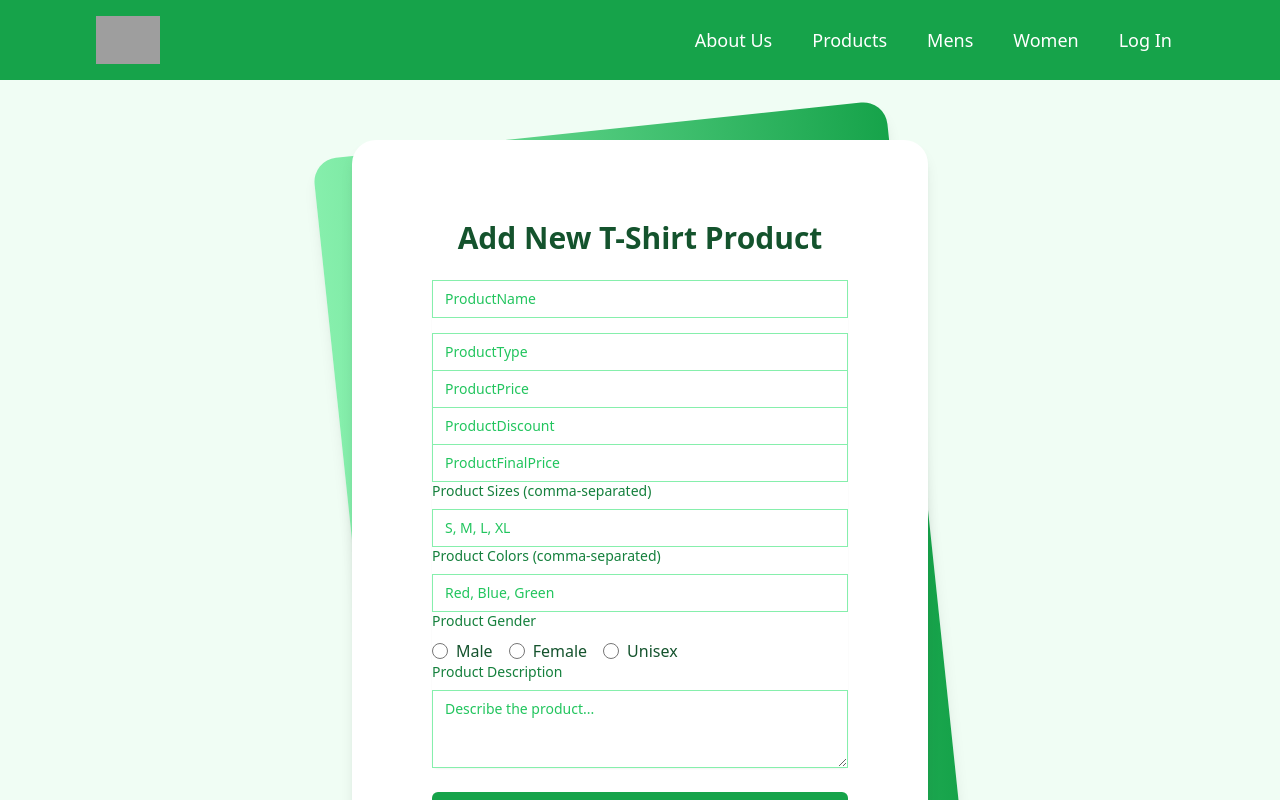
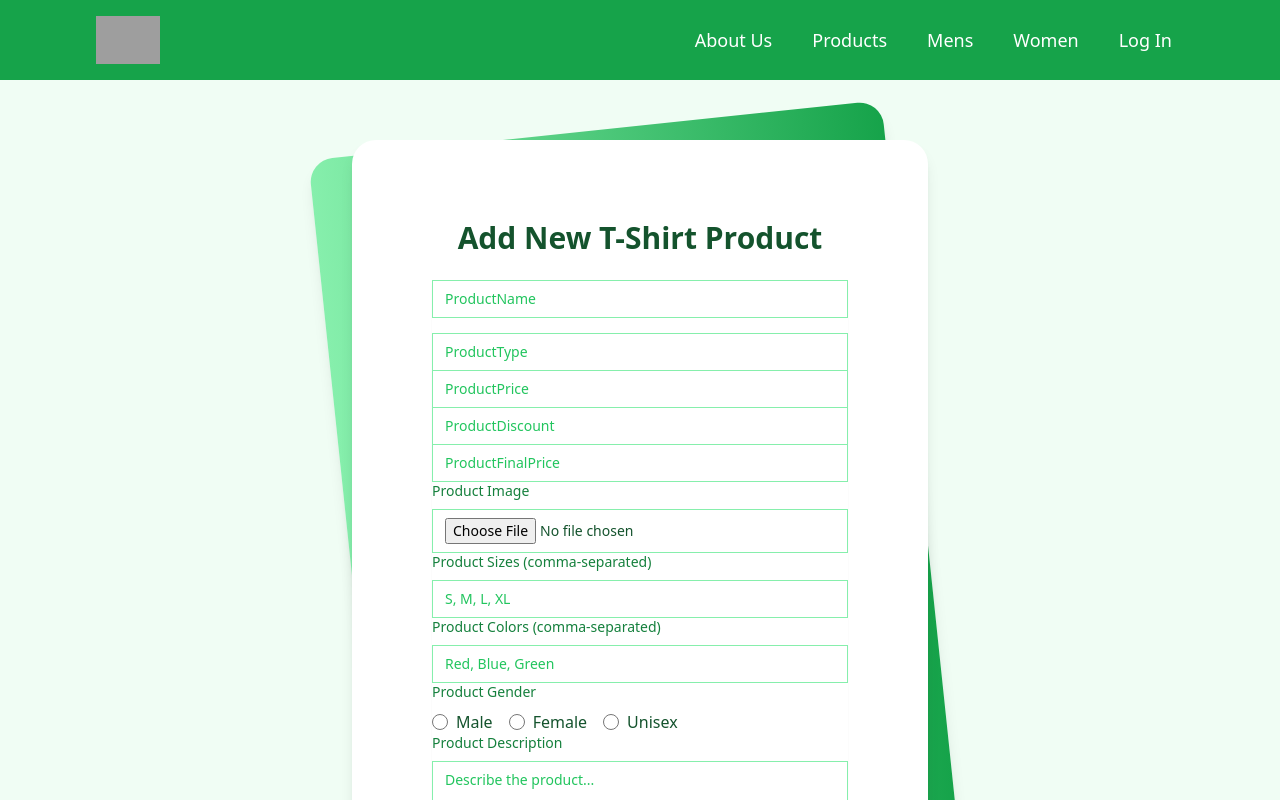
Before and after one commit to prn9v/Tshirt-Brand-Repo, a React (Create React App) app in the folder frontend/: page /admin in a window 1280 px wide. Shown: the top 800 px of the page. Built offline with nearby package versions, Linux system fonts and the light colour scheme; grey boxes are pictures that could not be loaded.

Commit message:
Update AdminPanel.jsx

```diff
--- a/frontend/src/components/AdminPanel.jsx
+++ b/frontend/src/components/AdminPanel.jsx
@@ -4,7 +4,7 @@ import { addProduct } from '../api/productApi';
 const AdminPage = () => {
   const [product, setProduct] = useState({
       productName: '',
-      // productImage: null,
+      productImage: null,
       productSizes: [],
       productPrice: '',
       productDiscount: '',
@@ -23,8 +23,8 @@ const AdminPage = () => {
       [name]:
         name === 'productSizes' || name === 'productColors'
           ? value.split(',').map((item) => item.trim()) // Convert comma-separated values to arrays
-          // : name === 'productImage'
-          // ? files[0] // Store file object
+          : name === 'productImage'
+          ? files[0] // Store file object
           : value, // Update other fields
     }));
   };
@@ -51,7 +51,7 @@ const handleSubmit = async (e) => {
   const formData = new FormData();
 
   // Add product data to FormData
-  // if (product.productImage) formData.append('productImage', product.productImage); // Optional
+  if(product.productImage) formData.append('productImage', product.productImage); // Optional
   formData.append('productName', product.productName);
   formData.append('productSizes', product.productSizes.join(',')); // Convert to comma-separated string
   formData.append('productColors', product.productColors.join(',')); // Convert to comma-separated string
@@ -77,7 +77,7 @@ const handleSubmit = async (e) => {
     // Reset form state after successful submission
     setProduct({
       productName: '',
-      // productImage: null,
+      productImage: null,
       productSizes: [],
       productPrice: '',
       productDiscount: '',
@@ -126,7 +126,7 @@ const handleSubmit = async (e) => {
                     />
                   </div>
                 ))}
-{/*                 <div className="mb-4">
+                <div className="mb-4">
                   <label htmlFor="productImage" className="block text-sm font-medium text-green-700 mb-2">
                     Product Image
                   </label>
@@ -138,7 +138,7 @@ const handleSubmit = async (e) => {
                     className="appearance-none rounded-none relative block w-full px-3 py-2 border border-green-300 placeholder-green-500 text-green-900 focus:outline-none focus:ring-green-500 focus:border-green-500 focus:z-10 sm:text-sm"
                     onChange={handleChange}
                   />
-                </div> */}
+                </div>
                 <div className="mb-4">
                   <label htmlFor="productSizes" className="block text-sm font-medium text-green-700 mb-2">
                     Product Sizes (comma-separated)
```
